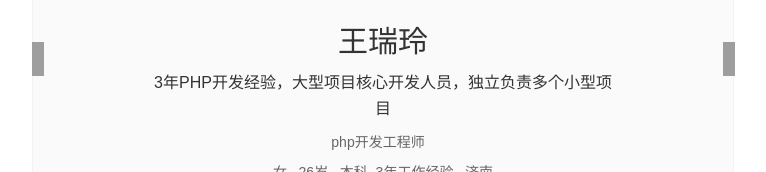
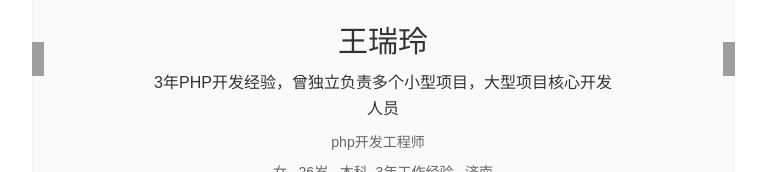
Before and after one commit to shumaowrl/shumaowrl.github.com, a plain HTML site: page index.html in a window 1280 px wide. Shown: the part 170-342 px from the top of the page, without its empty margins (257-1023 px from the left). Drawn offline with Linux system fonts and the light colour scheme; grey boxes are pictures that could not be loaded.

Commit message:
Update index.html

```diff
--- a/index.html
+++ b/index.html
@@ -392,7 +392,7 @@
 						<span class="mr_name">王瑞玲</span>
 					</div>
 					<div class="mr_p_introduce mr_w604 clearfixs">
-						<span class="mr_intro">3年PHP开发经验，大型项目核心开发人员，独立负责多个小型项目</span>
+						<span class="mr_intro">3年PHP开发经验，曾独立负责多个小型项目，大型项目核心开发人员</span>
 					</div>
 					<div class="mr_p_info mr_infoed mr_w604 clearfixs">
 						<div class="info_t">
```
